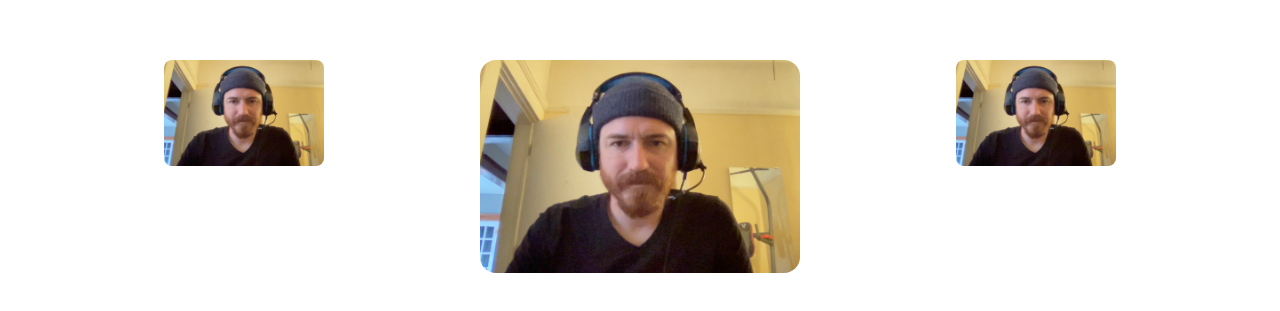
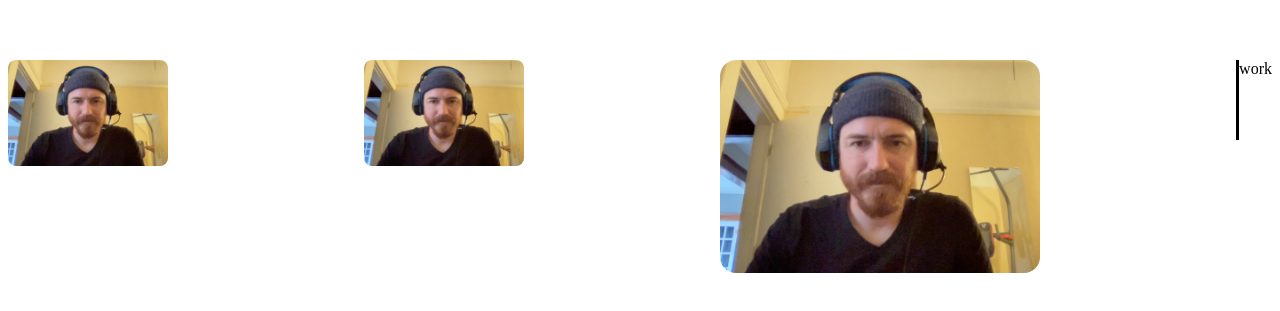
Before and after one commit to leftyloosey/challenge2, a plain HTML site: page index.html in a window 1280 px wide. Shown: the part 1743-2054 px from the top of the page. Drawn offline with Linux system fonts and the light colour scheme.

Commit message:
a just-in-case push

```diff
--- a/index.html
+++ b/index.html
@@ -16,7 +16,7 @@
             </span>
 
             <div id="hbox">
-                <span>
+                <span style="text-decoration: none;">
                     <a href="#section-about">about</a>
                 </span>
 
@@ -52,11 +52,15 @@
             </span>
 
             <span>
+                <img src="me.jpg">
+            </span>
+
+            <span>
                 <img id="img-b" src="me.jpg">
             </span>
 
-            <span>
-                <img src="me.jpg">
+            <span id="span-b">
+                work
             </span>
 
         </section>
--- a/style.css
+++ b/style.css
@@ -1,8 +1,10 @@
 * {
     box-sizing: border-box;
+    text-decoration: none;
+    color: black;
 }
 
-/*image formatting section */
+/*general formatting section */
 
 img {
     width: 10em;
@@ -20,15 +22,6 @@ img {
     height: 50em;
 }
 
-/*  header flex formatting section */
-
-.headerflex {
-    display: flex;
-    justify-content: space-between;
-    flex-wrap: wrap;
-    align-items: center;
-}
-
 #hbox span {
     padding-left: 4em;
 }
@@ -40,10 +33,24 @@ img {
     border-top: 0em;
     border-left: 0em;
     border-width: 0.2em;
-
 }
 
-/* body flex formatting section */
+#span-b {
+    height: 5em;
+    border-style: solid;
+    border-bottom: 0em;
+    border-top: 0em;
+    border-right: 0em;
+    border-width: 0.2em;
+}
+/* flex formatting section */
+
+.headerflex {
+    display: flex;
+    justify-content: space-between;
+    flex-wrap: wrap;
+    align-items: center;
+}
 
 #section-about {
     display: flex;
@@ -52,7 +59,7 @@ img {
 
 #section-work {
     display: flex;
-    justify-content: space-evenly;
+    justify-content: space-between;
 }
 
 #section-contact {
```
